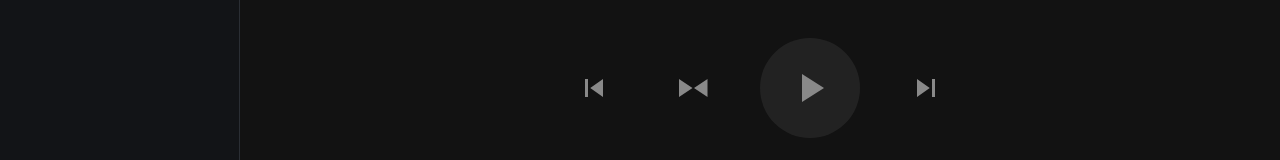
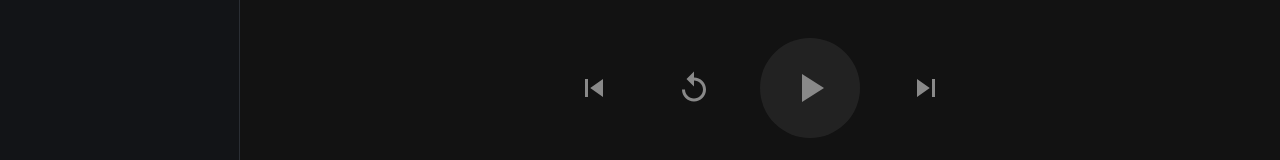
Before and after one commit to theupriser/reaper-control, a Svelte app in the folder ui/: page / in a window 1280 px wide. Shown: the part 492-652 px from the top of the page. Built offline with nearby package versions, Linux system fonts and the light colour scheme.

Commit message:
Draw Rewind as a circular arrow instead of two triangles

```diff
--- a/ui/src/components/PerformerControls.svelte
+++ b/ui/src/components/PerformerControls.svelte
@@ -27,7 +27,7 @@
     <svg viewBox="0 0 24 24" width="36" height="36"><path d="M6 6h2v12H6zm3.5 6l8.5 6V6z" fill="currentColor" /></svg>
   </button>
   <button aria-label="Rewind to start of song" disabled={!canRewind} onclick={onRewind}>
-    <svg viewBox="0 0 24 24" width="36" height="36"><path d="M12 12l9 6V6l-9 6zm-1 0l-9 6V6l9 6z" fill="currentColor" /></svg>
+    <svg viewBox="0 0 24 24" width="36" height="36"><path d="M12 5V1L7 6l5 5V7c3.31 0 6 2.69 6 6s-2.69 6-6 6-6-2.69-6-6H4c0 4.42 3.58 8 8 8s8-3.58 8-8-3.58-8-8-8z" fill="currentColor" /></svg>
   </button>
   <button class="play" aria-label={playing ? "Pause" : "Play"} disabled={!canPlay} onclick={onPlayPause}>
     {#if playing}
```
Also changed, not shown: 1 other file (tests, documents, lock files or other folders).
